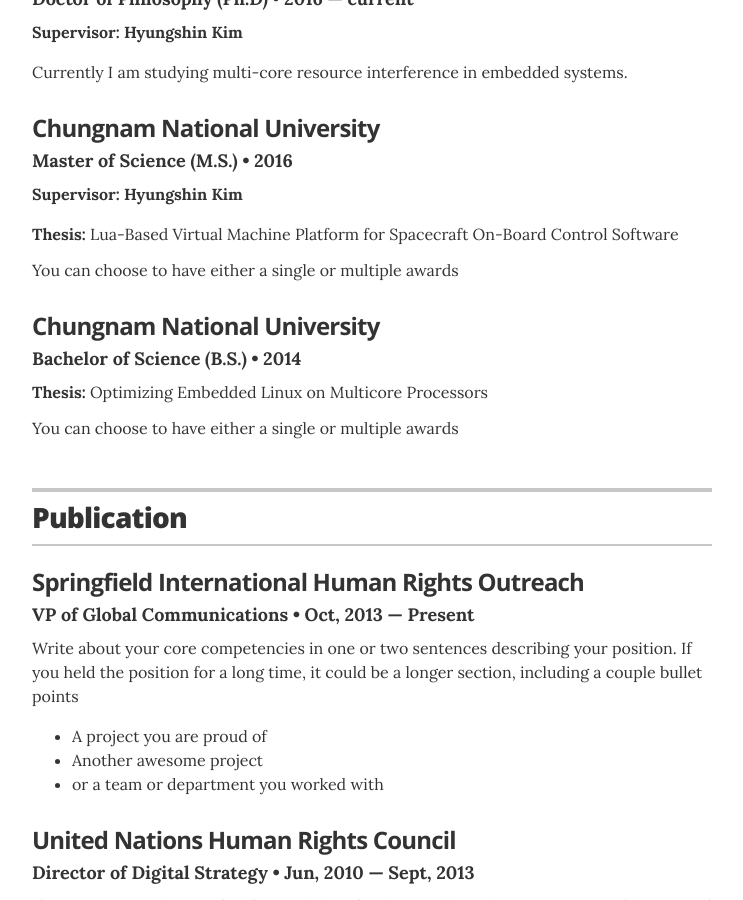
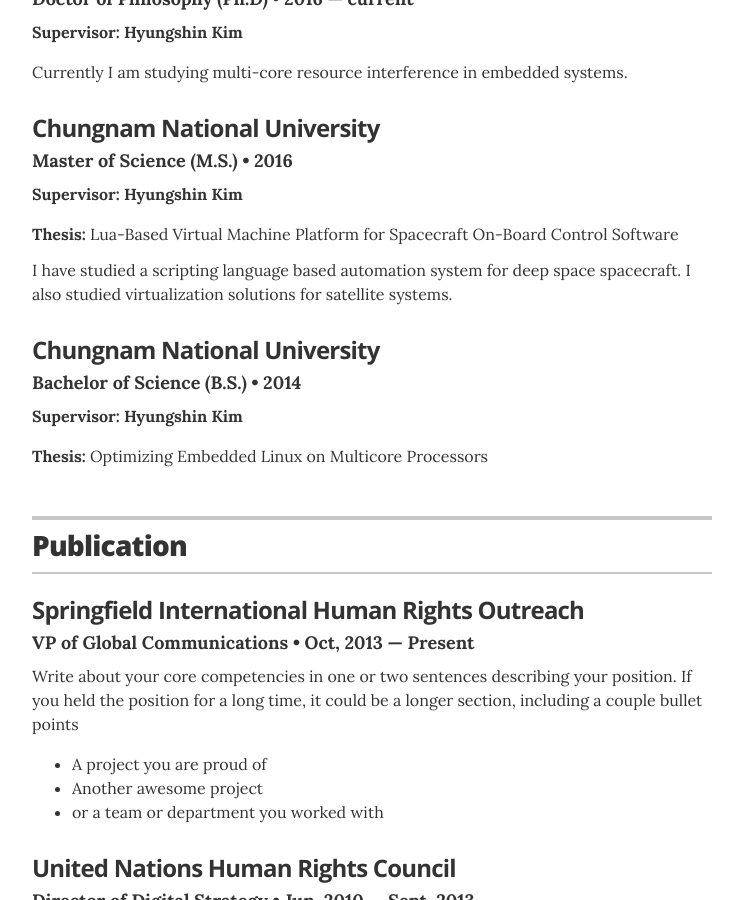
Before and after one commit to sihyeong/sihyeong.github.io, a Jekyll site: the page built from index.html, in a window 1280 px wide and 900 px high, scrolled down 481 px. Shown: the whole window, without its empty margins (268-1011 px from the left). Built offline with Jekyll 4.4.1, drawn with Linux system fonts in a browser that asks for light colours.

Commit message:
fix thesis

```diff
--- a/_data/education.yml
+++ b/_data/education.yml
@@ -10,10 +10,10 @@
   year: 2016
   supervisor: Hyungshin Kim
   thesis: Lua-Based Virtual Machine Platform for Spacecraft On-Board Control Software
-  summary: You can choose to have either a single or multiple awards
+  summary: I have studied a scripting language based automation system for deep space spacecraft. I also studied virtualization solutions for satellite systems.
 
 - degree: Bachelor of Science (B.S.)
   uni: Chungnam National University
   year: 2014
+  supervisor: Hyungshin Kim
   thesis: Optimizing Embedded Linux on Multicore Processors
-  summary: You can choose to have either a single or multiple awards
--- a/_layouts/resume.html
+++ b/_layouts/resume.html
@@ -74,7 +74,9 @@
           {% if education.thesis %}
           <p class="resume-item-copy"><b>Thesis: </b>{{ education.thesis }}</p>
           {% endif %}
+          {% if education.summary %}
           <p class="resume-item-copy">{{ education.summary }}</p>
+          {% endif %}
         </div>
         {% endfor %}
       </section>
```
